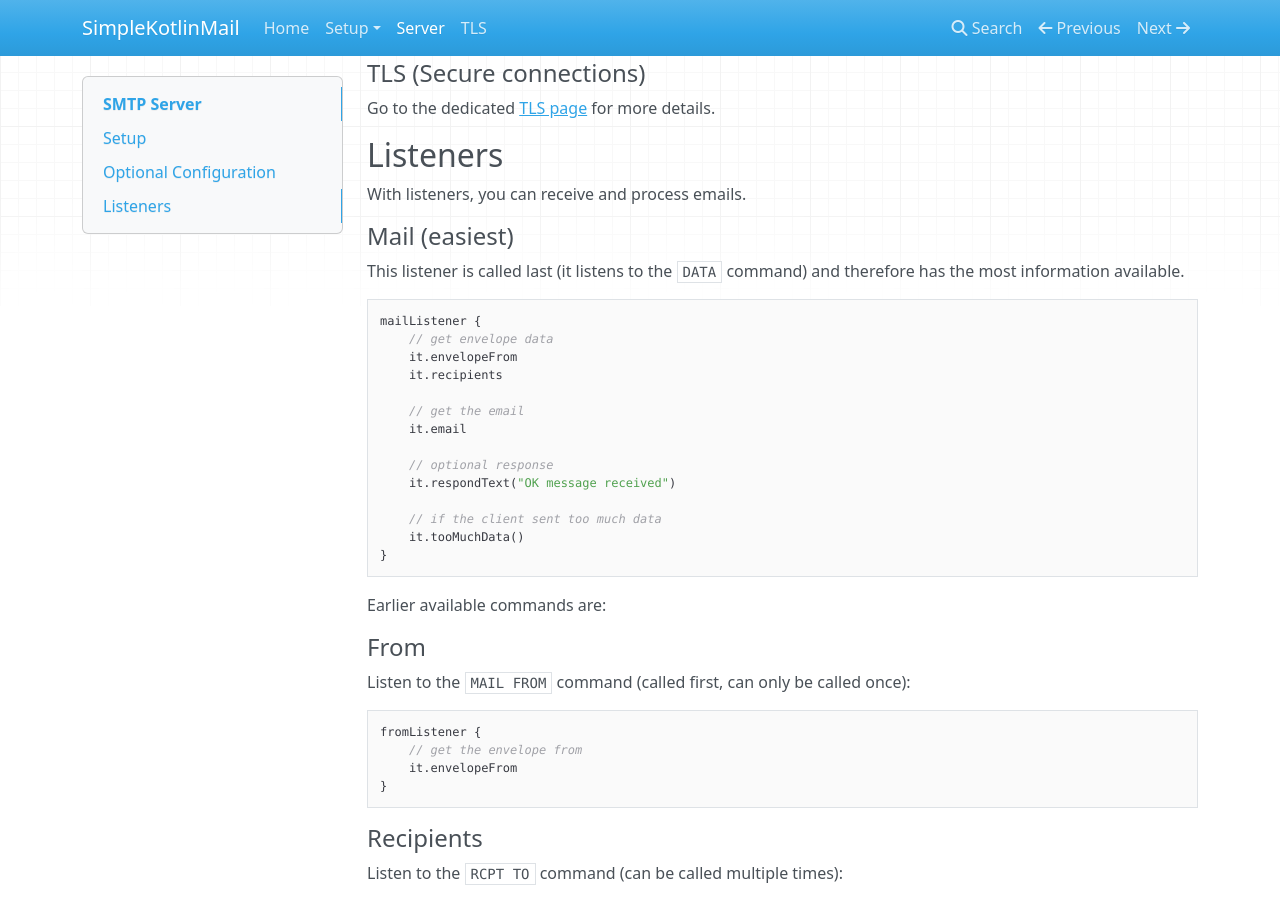
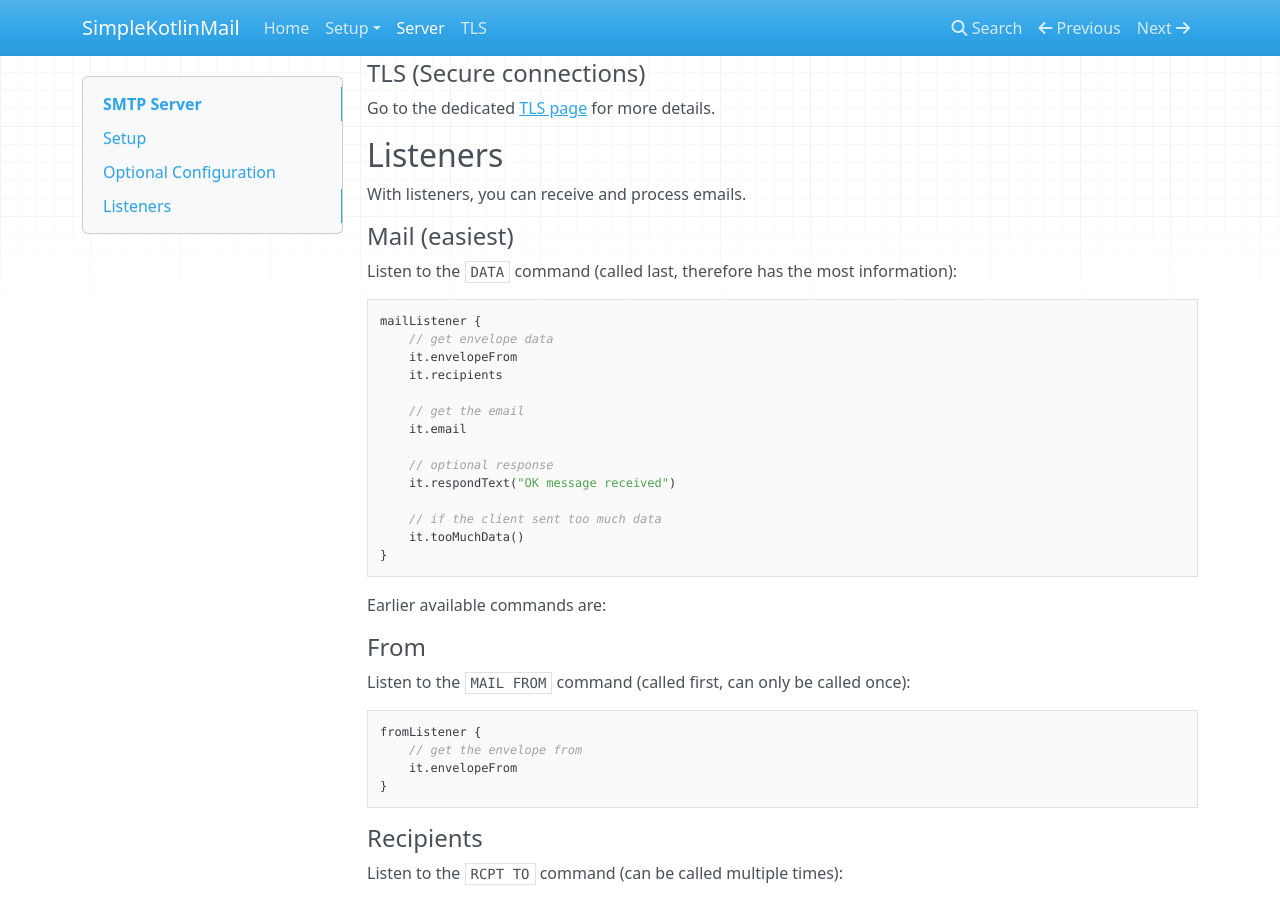
Before and after one commit to jakobkmar/SimpleKotlinMail, an MkDocs documentation site: the page built from guide/docs/server.md, in a window 1280 px wide and 900 px high, scrolled down 1219 px. Built offline with MkDocs 1.6.1, drawn with Linux system fonts in a browser that asks for light colours; nearby versions of some CDN libraries.

Commit message:
Update server.md

````diff
--- a/guide/docs/server.md
+++ b/guide/docs/server.md
@@ -67,7 +67,7 @@ With listeners, you can receive and process emails.
 
 #### Mail (easiest)
 
-This listener is called last (it listens to the `DATA` command) and therefore has the most information available.
+Listen to the `DATA` command (called last, therefore has the most information):
 ```kotlin
 mailListener {
     // get envelope data
````
